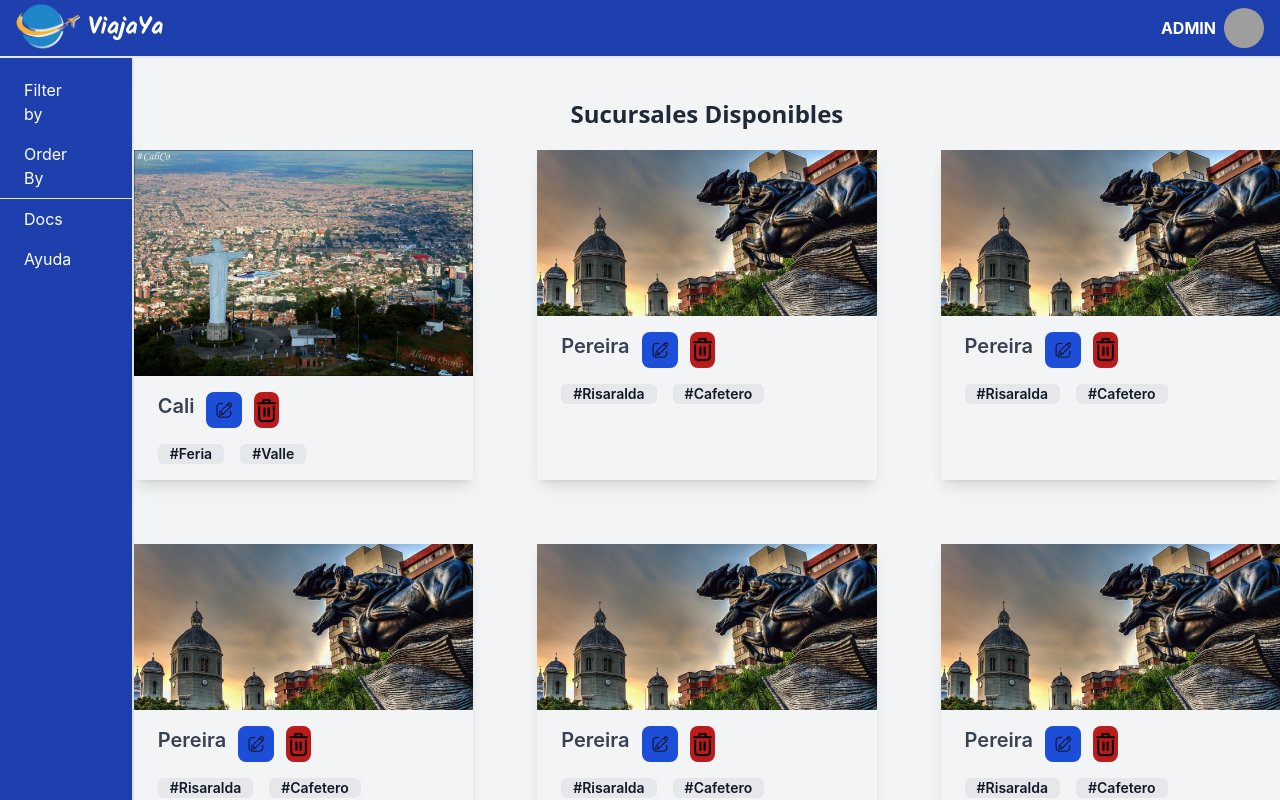
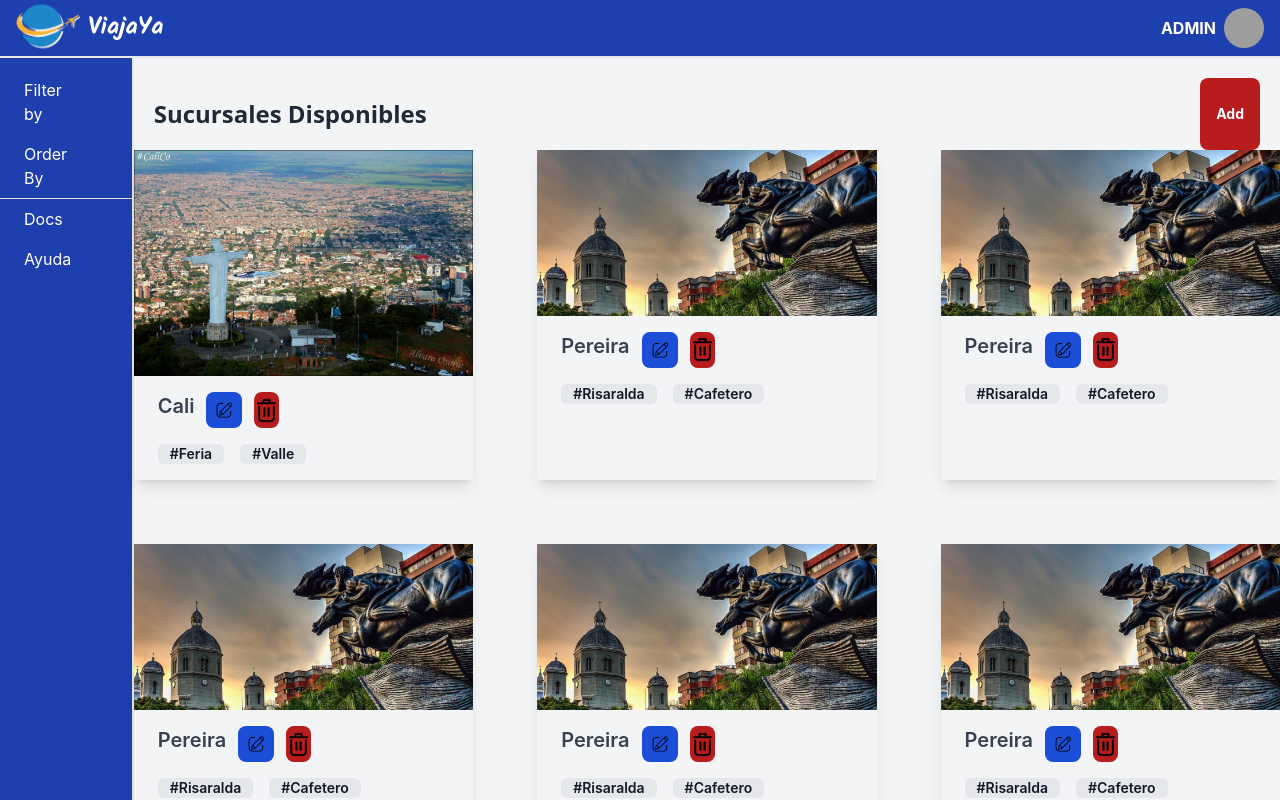
Before and after one commit to coscristian/Agencia-de-Viajes, a React (Create React App) app: page /sucursales in a window 1280 px wide. Shown: the top 800 px of the page. Built offline with nearby package versions, Linux system fonts and the light colour scheme; grey boxes are pictures that could not be loaded.

Commit message:
Add sucursales button to CRUD operation

```diff
--- a/src/pages/sucursales.jsx
+++ b/src/pages/sucursales.jsx
@@ -10,8 +10,14 @@ function Sucursales() {
                 <li className='py-2 pl-6 pr-14 hover:bg-blue-900 rounded-3xl'>Filter by</li>
                 <li className='py-2 pl-6 pr-14 hover:bg-blue-900 rounded-3xl'>Order By</li>
             </Sidebar>
-            <div className="flex flex-col my-5 w-full justify-center items-center">
-                <h2 className="text-2xl text-gray-800 font-sans my-5 font-bold">Sucursales Disponibles</h2>
+            <div className="flex flex-col my-5 w-full">
+                <div className="flex justify-between mx-5">
+                    <h2 className="text-2xl text-gray-800 font-sans my-5 font-bold">Sucursales Disponibles</h2>
+                    <button type="button" class="px-4 focus:outline-none text-white bg-red-700 hover:bg-red-800 focus:ring-4 focus:ring-green-300 font-bold  rounded-lg text-sm dark:bg-green-600 dark:hover:bg-green-700 dark:focus:ring-green-900">
+                        Add
+                    </button>
+                </div>
+
                 <div className="grid grid-cols-3 gap-16 ">
                     <SucursalCard titulo="Cali" img={cali} etiqueta1="Feria" etiqueta2="Valle"/>
                     <SucursalCard titulo="Pereira" img={pereira} etiqueta1="Risaralda" etiqueta2="Cafetero"/>
```
